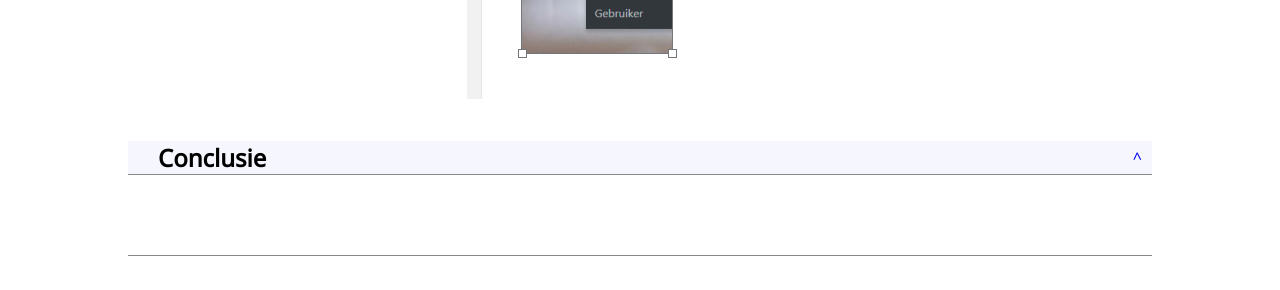
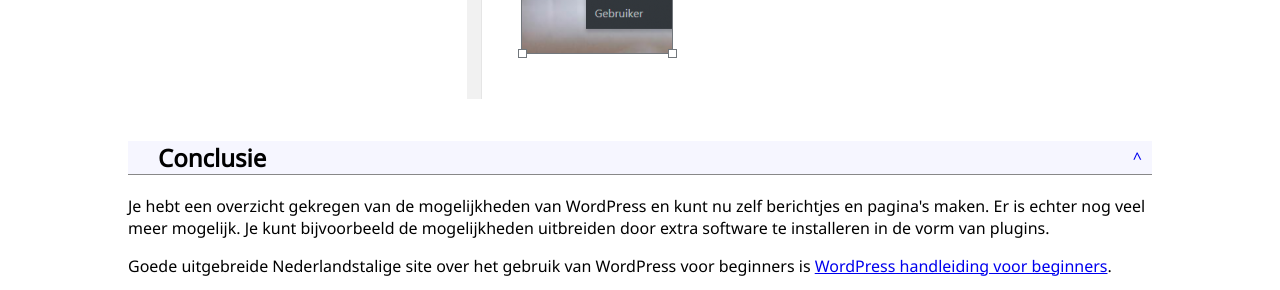
Before and after one commit to coderdojonijmegen/wordpress, a plain HTML site: page docs/index.html in a window 1280 px wide. Shown: the part 8223-8513 px from the top of the page. Drawn offline with Linux system fonts and the light colour scheme.

Commit message:
Conclusie en verwijzing naar WordPress voor beginners.

```diff
--- a/docs/index.html
+++ b/docs/index.html
@@ -191,6 +191,9 @@
 				<a title="terug naar inhoud" href="#inhoud">^</a>
 			</div>
 			<h2>Conclusie</h2>
+			<p>Je hebt een overzicht gekregen van de mogelijkheden van WordPress en kunt nu zelf berichtjes en pagina's maken. Er is echter nog veel meer mogelijk. Je kunt bijvoorbeeld de mogelijkheden
+			uitbreiden door extra software te installeren in de vorm van plugins.</p>
+			<p>Goede uitgebreide Nederlandstalige site over het gebruik van WordPress voor beginners is <a href="http://www.wpsitemaken.nl/wordpress-handleiding-voor-beginners">WordPress handleiding voor beginners</a>.</p>
 		</div>
 
 		<div class="footer">
```
